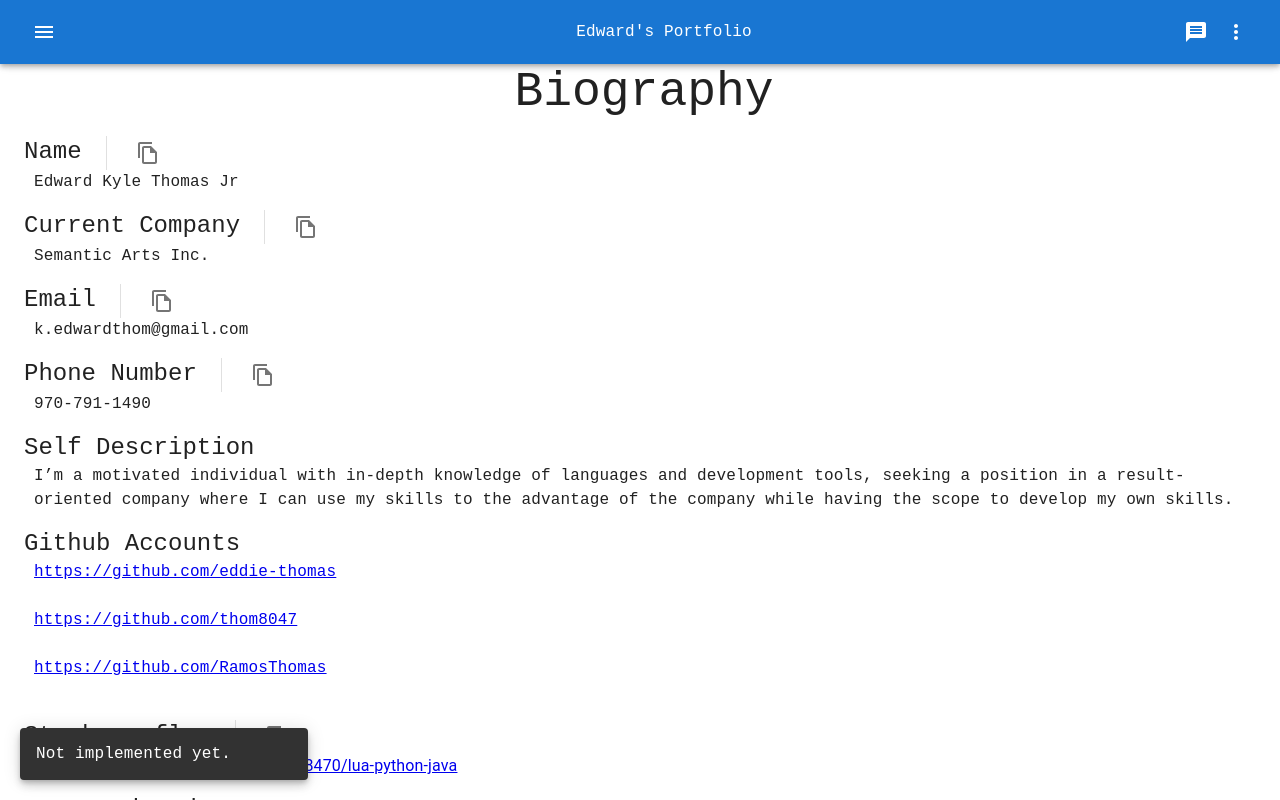
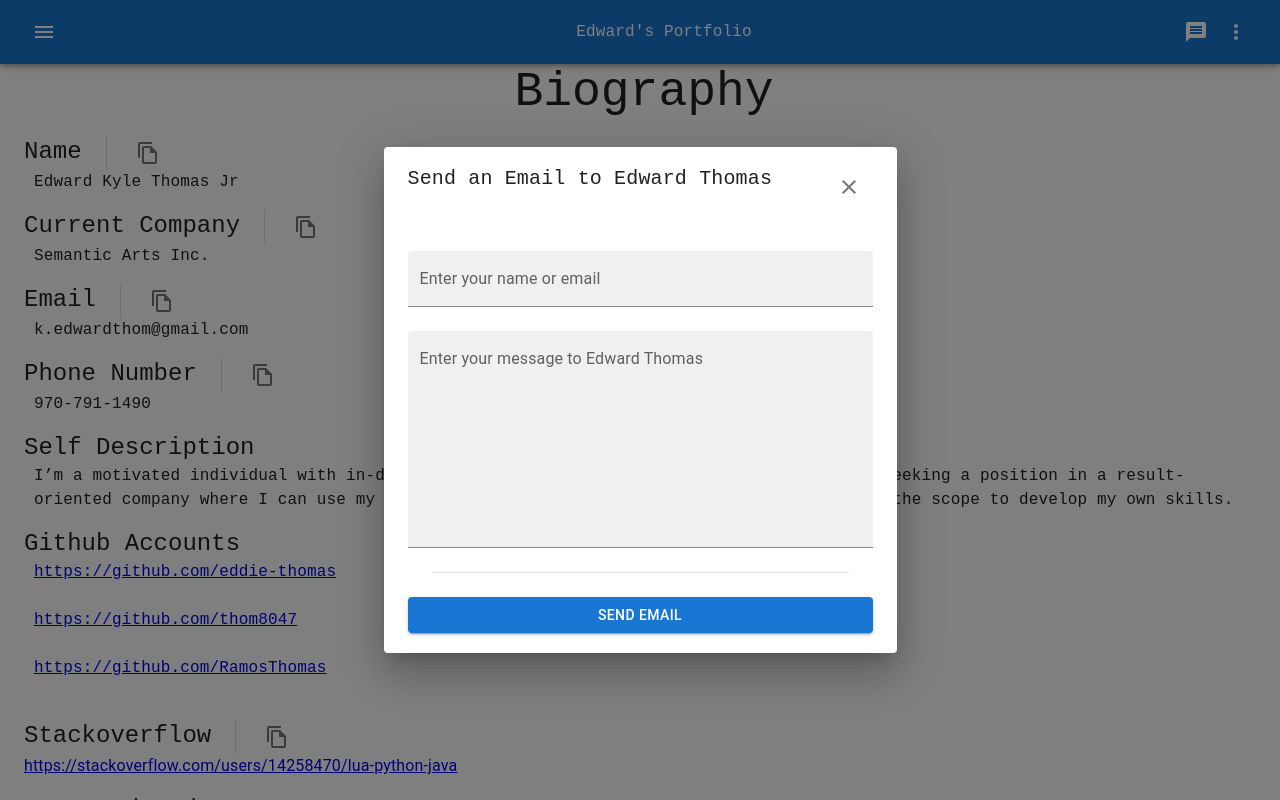
Before and after one commit to eddie-thomas/portfolio, a React (Create React App) app: page / in a window 1280 px wide. Both pictures are taken after a click on the button 1196 px from the left and 32 px from the top of the page. Shown: the top 800 px of the page. Built offline with nearby package versions, Linux system fonts and the light colour scheme.

Commit message:
Add email dialog

```diff
--- a/src/components/AppBar.tsx
+++ b/src/components/AppBar.tsx
@@ -35,6 +35,9 @@ import ReferencesIcon from "@mui/icons-material/PeopleAlt";
 
 // Utility code
 import { openLink, scrollElementIntoView } from "../utils";
+
+// Email dialog component
+import EmailDialog from "./EmailDialog";
 
 // Styled components
 const MenuCollapse = styled(Collapse, {
@@ -91,8 +94,18 @@ const StyledFab = styled(Fab, {
  * @returns JSX.Element
  */
 export default function AppBar() {
+  const [emailDialogOpen, setEmailDialogOpen] = useState<boolean>(false);
   const [expanded, setExpanded] = useState<boolean>(false);
   const { enqueueSnackbar, closeSnackbar } = useSnackbar();
+
+  /**
+   * Handler for opening/closing the email dialog
+   *
+   * @param open - Boolean stating whether the dialog is open
+   */
+  const handleEmailDialogOpen = (open: boolean) => {
+    setEmailDialogOpen(open);
+  };
 
   /**
    * Handler for expanding/collapsing the menu
@@ -106,7 +119,7 @@ export default function AppBar() {
    *
    * @todo Write up a message dialog for this
    */
-  const handleMessageSend = () => {
+  const handleNotImplemented = () => {
     const id = enqueueSnackbar(<Typography>Not implemented yet.</Typography>, {
       onClick: () => closeSnackbar(id),
     });
@@ -114,6 +127,11 @@ export default function AppBar() {
 
   return (
     <>
+      <div className="Dialogs">
+        {emailDialogOpen && (
+          <EmailDialog onClose={() => handleEmailDialogOpen(false)} />
+        )}
+      </div>
       <MenuCollapse placement="bottom" in={expanded}>
         <Box>
           <MenuList onCloseMenu={handleExpandChange} />
@@ -131,18 +149,21 @@ export default function AppBar() {
           <IconButton color="inherit" onClick={handleExpandChange}>
             <MenuIcon />
           </IconButton>
-          <StyledFab expanded={expanded} onClick={handleMessageSend}>
+          <StyledFab
+            expanded={expanded}
+            onClick={() => handleEmailDialogOpen(true)}
+          >
             <MessageIcon />
           </StyledFab>
           <Box />
           <IconButton
             sx={{ display: { xs: "none", sm: "inherit" } }}
             color="inherit"
-            onClick={handleMessageSend}
+            onClick={() => handleEmailDialogOpen(true)}
           >
             <MessageIcon />
           </IconButton>
-          <IconButton color="inherit" onClick={handleMessageSend}>
+          <IconButton color="inherit" onClick={handleNotImplemented}>
             <MoreIcon />
           </IconButton>
         </Toolbar>
--- /dev/null
+++ b/src/components/EmailDialog.tsx
@@ -0,0 +1,139 @@
+/**
+ * @copyright Copyright © 2018 - 2023 by Edward K Thomas Jr
+ * @license GNU GENERAL PUBLIC LICENSE https://www.gnu.org/licenses/gpl-3.0.en.html
+ */
+
+import {
+  Box,
+  Button,
+  Dialog,
+  DialogContent,
+  DialogTitle,
+  Divider,
+  IconButton,
+  Slide,
+  SlideProps,
+  styled,
+  TextField,
+} from "@mui/material";
+import CloseIcon from "@mui/icons-material/Close";
+import { useSnackbar } from "notistack";
+import { type ChangeEvent, forwardRef, useState } from "react";
+import { sendMail } from "../utils";
+
+interface Props {
+  onClose: () => void;
+}
+
+const StyledBox = styled(Box)(({ theme }) => ({
+  m: theme.spacing(3),
+  "& .MuiTextField-root": {
+    marginTop: theme.spacing(3),
+  },
+}));
+
+const Transition = forwardRef(function Transition(props: SlideProps, ref) {
+  return <Slide direction="down" ref={ref} {...props} />;
+});
+
+/**
+ * Email dialog to send an email
+ *
+ * @param props -
+ * @param props.onClose - Handler for closing dialog
+ * @returns
+ */
+export default function EmailDialog({ onClose }: Props) {
+  const [from, setFrom] = useState<string>();
+  const [message, setMessage] = useState<string>();
+
+  const { enqueueSnackbar } = useSnackbar();
+
+  /**
+   * Handler for message field changes
+   *
+   * @param event - Change event
+   */
+  const handleMessageChange = (event: ChangeEvent<HTMLInputElement>) => {
+    const value = event.target.value;
+    setMessage(value);
+  };
+
+  /**
+   * Handler for name field changes
+   *
+   * @param event - Change event
+   */
+  const handleNameChange = (event: ChangeEvent<HTMLTextAreaElement>) => {
+    const value = event.target.value;
+    setFrom(value);
+  };
+
+  /**
+   * Handler for sending emails
+   *
+   * @async
+   * @returns void
+   */
+  const handleSendEmail = async () => {
+    if (!(message && from)) {
+      enqueueSnackbar("Fill in all fields!");
+      return;
+    }
+
+    try {
+      const status = await sendMail({ message: message, sender: from });
+
+      enqueueSnackbar(
+        `Email ${status === 200 ? "successfully  sent" : "failed to send"}!`,
+        {
+          variant: status === 200 ? "success" : "error",
+        }
+      );
+    } catch (error) {
+      enqueueSnackbar(`Email failed to send: ${error}`, {
+        variant: "error",
+      });
+    }
+  };
+
+  return (
+    <Dialog open onClose={onClose} TransitionComponent={Transition}>
+      <DialogTitle
+        sx={{ display: "flex", justifyContent: "space-between" }}
+        textAlign="center"
+      >
+        Send an Email to Edward Thomas
+        <IconButton size="large" onClick={onClose}>
+          <CloseIcon />
+        </IconButton>
+      </DialogTitle>
+      <DialogContent>
+        <StyledBox>
+          <TextField
+            // value={from}
+            onChange={handleNameChange}
+            variant="filled"
+            label="Enter your name or email"
+            fullWidth
+          />
+          <TextField
+            // value={message}
+            onChange={handleMessageChange}
+            variant="filled"
+            label="Enter your message to Edward Thomas"
+            multiline
+            rows={8}
+            fullWidth
+          />
+        </StyledBox>
+        <Divider sx={{ m: 3 }} />
+        <StyledBox>
+          <Button onClick={handleSendEmail} variant="contained" fullWidth>
+            Send Email
+          </Button>
+        </StyledBox>
+      </DialogContent>
+    </Dialog>
+  );
+}
--- a/src/utils.ts
+++ b/src/utils.ts
@@ -116,6 +116,40 @@ function scrollElementIntoView(identifier: string): void {
 }
 
 /**
+ * Send an email to the GoogleCloud API endpoint
+ *
+ * @param props -
+ * @param props.message - The message to send in the email
+ * @param props.sender - Person sending the email
+ * @returns The status of the response
+ */
+async function sendMail({
+  message,
+  sender,
+}: {
+  message: string;
+  sender: string;
+}): Promise<number> {
+  const response = await fetch("/send_email", {
+    method: "POST",
+    mode: "cors",
+    cache: "no-cache",
+    credentials: "same-origin",
+    headers: {
+      "Content-Type": "application/json",
+    },
+    redirect: "follow",
+    referrerPolicy: "no-referrer",
+    body: JSON.stringify({
+      receivers: ["k.edwardthom@gmail.com"],
+      message: `Sender: ${sender}\n\n${message}`,
+    }),
+  });
+
+  return response.status;
+}
+
+/**
  * To pascal case
  *
  * @param value - String that is meant to be `snake cased` and will be properly formatted into Pascal case with `_` being interpreted as spaces
@@ -128,4 +162,10 @@ function toPascalCase(value: string): string {
     .join(" ");
 }
 
-export { copyTextToClipboard, openLink, scrollElementIntoView, toPascalCase };
+export {
+  copyTextToClipboard,
+  openLink,
+  scrollElementIntoView,
+  sendMail,
+  toPascalCase,
+};
```
